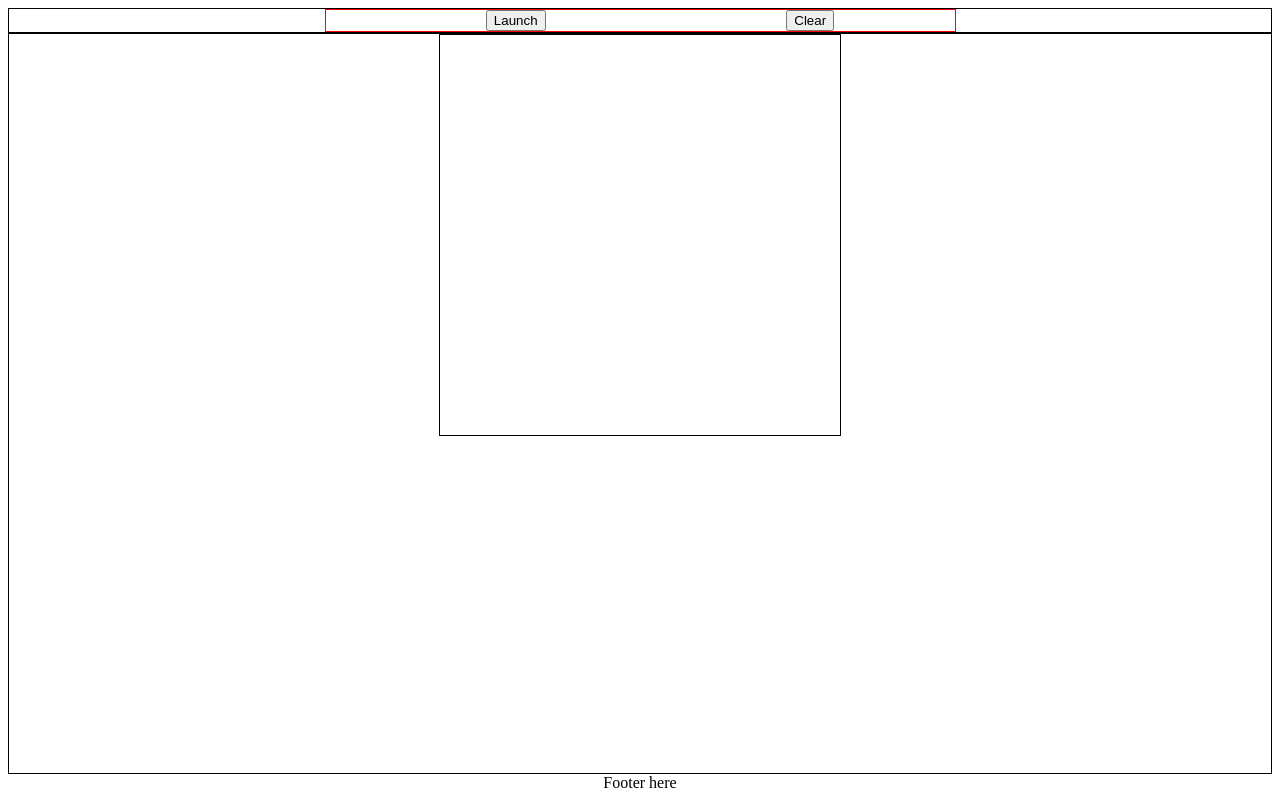
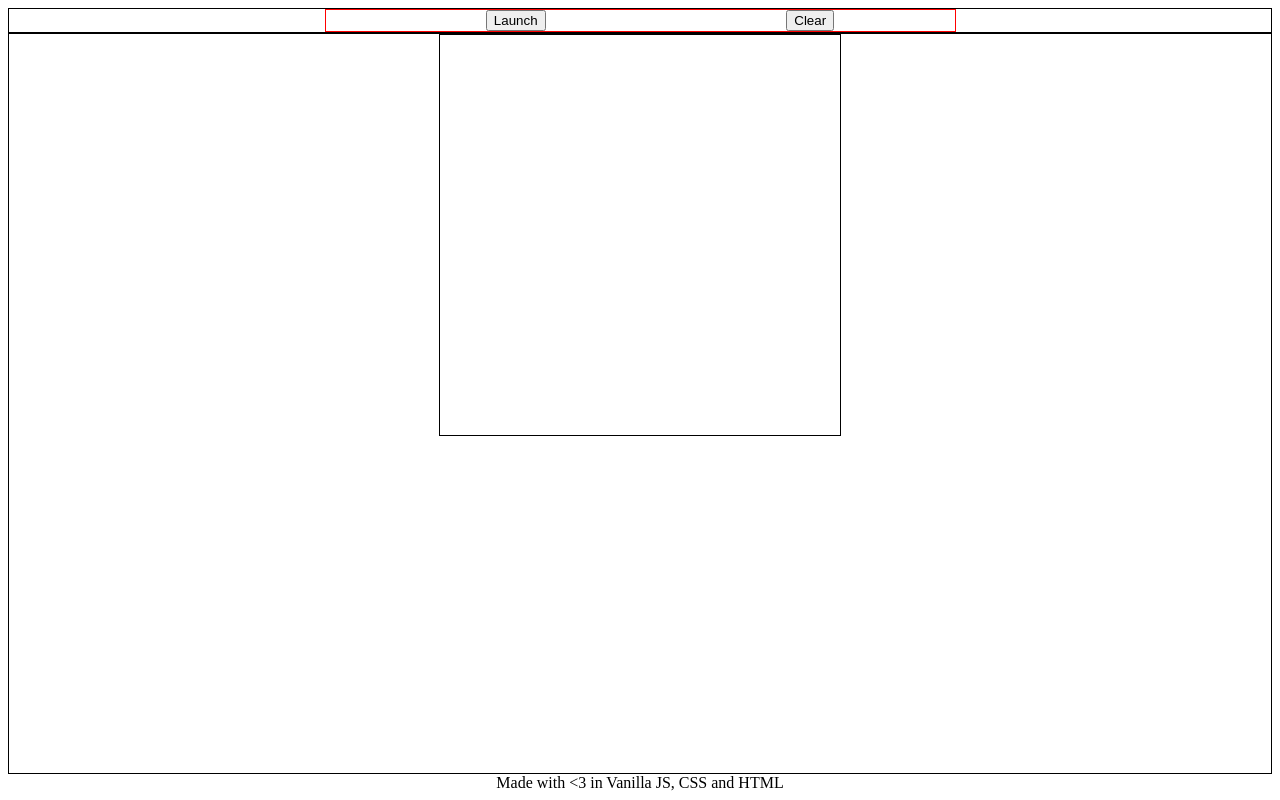
Before and after one commit to yorkzap/etch-a-sketch, a plain HTML site: page index.html in a window 1280 px wide. Drawn offline with Linux system fonts and the light colour scheme.

Commit message:
Add footer text

```diff
--- a/index.html
+++ b/index.html
@@ -32,7 +32,7 @@
         </div>
     </section>
     <section class="info">
-        <footer>Footer here</footer>
+        <footer>Made with &lt;3 in Vanilla JS, CSS and HTML</footer>
     </section>
 </body>
 </html>
```
